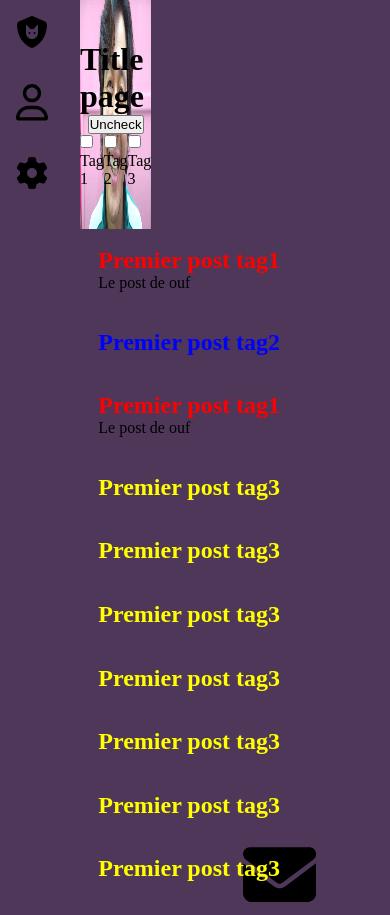
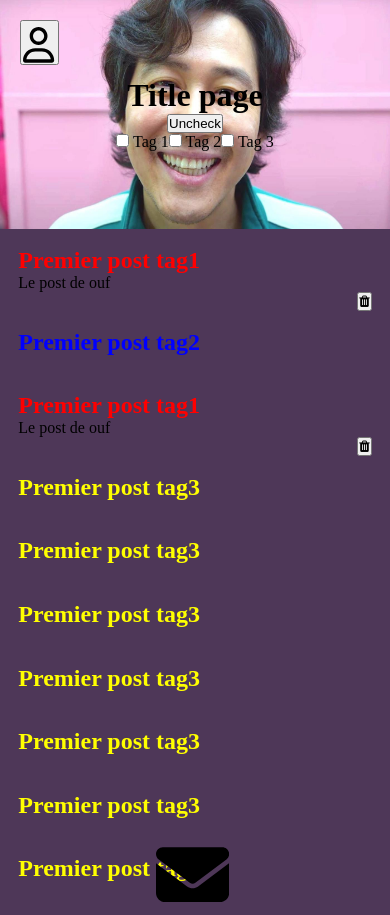
Before and after one commit to AnnamTRAN/Socialmedia, a PHP site: page / in a window 390 px wide; the page is wider, and only the part inside the window is pictured. Run offline with PHP 8.4, Linux system fonts and the light colour scheme.

Commit message:
06/02/2023

```diff
--- a/component/banner.css
+++ b/component/banner.css
@@ -8,3 +8,24 @@
     align-items: center;
     justify-content: center;
 }
+
+#mobile-menu{
+    display: none;
+    position: absolute;
+    left: 0;
+    top: 0;
+    height: 5vh;
+    width: 10vw;
+    margin: 5%;
+}
+
+#mobile-menu svg{
+    height: 5vh;
+    width: 8vw;
+}
+
+@media only screen and (max-width: 600px){
+    #mobile-menu{
+        display: block;
+    }
+}
--- a/component/modal.css
+++ b/component/modal.css
@@ -61,3 +61,26 @@
 }
 
 /*******************************modal**************************/
+
+
+
+/**************** SMALL SCREEN *************/
+@media only screen and (max-width: 600px){
+    #trend{
+        position: fixed;
+        z-index: 2;
+        width: 100vw;
+        bottom: 0;
+        flex-direction: row;
+        justify-content: center;
+    }
+
+    .trend-item{
+        width: 20%;
+    }
+
+    #modal-link svg{
+        margin-left: 0;
+    }
+}
+/**************** SMALL SCREEN *************/
--- a/component/navbar.css
+++ b/component/navbar.css
@@ -1,5 +1,6 @@
 #navbar{
     position: fixed;
+    transition: transform 0.5s ease;
 }
 
 .nav-item{
@@ -17,20 +18,53 @@
     height: 100%;
 }
 
+.nav-link{
+    filter: invert(100%) sepia(100%) saturate(0%) hue-rotate(338deg) brightness(103%) contrast(104%);
+}
+
+
 .link-text{
     display: none;
 }
 
-.nav-link svg{
-    min-width: 2rem;
-    margin: 1rem;
-}
 
-/**************** large screen *************/
+
+/**************** LARGE SCREEN *************/
 @media only screen and (min-width: 600px){
     .navbar{
         top: 0;
         height: 100vh;
     }
+
+    .nav-link svg{
+        min-width: 2rem;
+        margin: 1rem;
+    }
 }
-/*************** large screen *************/
+/*************** LARGE SCREEN *************/
+
+
+
+/**************** SMALL SCREEN *************/
+
+@media only screen and (max-width: 600px){
+    #navbar{
+        transform: translateX(-100%);
+        z-index: 2;
+        height: 100%;
+        width: 100%;
+        background-color: rgba(0,0,0,0.4);
+    }
+
+    .nav-link svg{
+        min-width: 3rem;
+        margin-top: 3rem;
+        margin-right: 2rem;
+    }
+
+    .nav-item{
+        width: 20%;
+    }
+}
+
+/**************** SMALL SCREEN *************/
--- a/component/post.css
+++ b/component/post.css
@@ -4,7 +4,8 @@
     overflow-y: auto;
     top: 25vh;
     bottom: 0vh;
-    width: 92vh;
+    width: 100%;
+    z-index: 1;
 }
 
 #post::-webkit-scrollbar{
--- a/index.html
+++ b/index.html
@@ -5,44 +5,57 @@
     <meta charset="UTF-8">
     <meta http-equiv="X-UA-Compatible" content="IE=edge">
     <meta name="viewport" content="width=device-width, initial-scale=1.0">
-    <title>Document</title>
+    <title>MeowChat</title>
     <link rel="stylesheet" href="style.css">
     <link rel="stylesheet" href="https://cdnjs.cloudflare.com/ajax/libs/font-awesome/4.7.0/css/font-awesome.min.css">
-
 </head>
 
 <body>
     <header>
+        <!-- SIDE NAVBAR -->
         <nav id="navbar">
             <ul class="navbar-nav">
 
                 <li class="nav-item">
                     <a href="index.html" class="nav-link">
-                        <svg xmlns="http://www.w3.org/2000/svg" viewBox="0 0 512 512"><!--! Font Awesome Pro 6.2.1 by @fontawesome - https://fontawesome.com License - https://fontawesome.com/license (Commercial License) Copyright 2022 Fonticons, Inc. --><path d="M269.4 2.9C265.2 1 260.7 0 256 0s-9.2 1-13.4 2.9L54.3 82.8c-22 9.3-38.4 31-38.3 57.2c.5 99.2 41.3 280.7 213.6 363.2c16.7 8 36.1 8 52.8 0C454.7 420.7 495.5 239.2 496 140c.1-26.2-16.3-47.9-38.3-57.2L269.4 2.9zM160 154.4c0-5.8 4.7-10.4 10.4-10.4h.2c3.4 0 6.5 1.6 8.5 4.3l40 53.3c3 4 7.8 6.4 12.8 6.4h48c5 0 9.8-2.4 12.8-6.4l40-53.3c2-2.7 5.2-4.3 8.5-4.3h.2c5.8 0 10.4 4.7 10.4 10.4V272c0 53-43 96-96 96s-96-43-96-96V154.4zM216 288c8.8 0 16-7.2 16-16s-7.2-16-16-16s-16 7.2-16 16s7.2 16 16 16zm96-16c0-8.8-7.2-16-16-16s-16 7.2-16 16s7.2 16 16 16s16-7.2 16-16z"/></svg>                    </a>
+                        <svg xmlns="http://www.w3.org/2000/svg" viewBox="0 0 512 512"><!--! Font Awesome Pro 6.2.1 by @fontawesome - https://fontawesome.com License - https://fontawesome.com/license (Commercial License) Copyright 2022 Fonticons, Inc. --><path d="M269.4 2.9C265.2 1 260.7 0 256 0s-9.2 1-13.4 2.9L54.3 82.8c-22 9.3-38.4 31-38.3 57.2c.5 99.2 41.3 280.7 213.6 363.2c16.7 8 36.1 8 52.8 0C454.7 420.7 495.5 239.2 496 140c.1-26.2-16.3-47.9-38.3-57.2L269.4 2.9zM160 154.4c0-5.8 4.7-10.4 10.4-10.4h.2c3.4 0 6.5 1.6 8.5 4.3l40 53.3c3 4 7.8 6.4 12.8 6.4h48c5 0 9.8-2.4 12.8-6.4l40-53.3c2-2.7 5.2-4.3 8.5-4.3h.2c5.8 0 10.4 4.7 10.4 10.4V272c0 53-43 96-96 96s-96-43-96-96V154.4zM216 288c8.8 0 16-7.2 16-16s-7.2-16-16-16s-16 7.2-16 16s7.2 16 16 16zm96-16c0-8.8-7.2-16-16-16s-16 7.2-16 16s7.2 16 16 16s16-7.2 16-16z"/></svg>
+                        <span class="link-text"> Home </span>
+                    </a>
                 </li>
 
                 <li class="nav-item">
-                    <a href="#" class="nav-link">
-                        <svg xmlns="http://www.w3.org/2000/svg" viewBox="0 0 448 512"><!--! Font Awesome Pro 6.2.1 by @fontawesome - https://fontawesome.com License - https://fontawesome.com/license (Commercial License) Copyright 2022 Fonticons, Inc. --><path d="M272 304h-96C78.8 304 0 382.8 0 480c0 17.67 14.33 32 32 32h384c17.67 0 32-14.33 32-32C448 382.8 369.2 304 272 304zM48.99 464C56.89 400.9 110.8 352 176 352h96c65.16 0 119.1 48.95 127 112H48.99zM224 256c70.69 0 128-57.31 128-128c0-70.69-57.31-128-128-128S96 57.31 96 128C96 198.7 153.3 256 224 256zM224 48c44.11 0 80 35.89 80 80c0 44.11-35.89 80-80 80S144 172.1 144 128C144 83.89 179.9 48 224 48z"/></svg>                    <span class="link-text"> Home </span>
+                    <a href="user.html" class="nav-link">
+                        <svg xmlns="http://www.w3.org/2000/svg" viewBox="0 0 448 512"><!--! Font Awesome Pro 6.2.1 by @fontawesome - https://fontawesome.com License - https://fontawesome.com/license (Commercial License) Copyright 2022 Fonticons, Inc. --><path d="M272 304h-96C78.8 304 0 382.8 0 480c0 17.67 14.33 32 32 32h384c17.67 0 32-14.33 32-32C448 382.8 369.2 304 272 304zM48.99 464C56.89 400.9 110.8 352 176 352h96c65.16 0 119.1 48.95 127 112H48.99zM224 256c70.69 0 128-57.31 128-128c0-70.69-57.31-128-128-128S96 57.31 96 128C96 198.7 153.3 256 224 256zM224 48c44.11 0 80 35.89 80 80c0 44.11-35.89 80-80 80S144 172.1 144 128C144 83.89 179.9 48 224 48z"/></svg>
+                        <span class="link-text"> Profil </span>
                     </a>
                 </li>
 
                 <li class="nav-item">
                     <a href="#" class="nav-link">
-                        <svg xmlns="http://www.w3.org/2000/svg" viewBox="0 0 512 512"><!--! Font Awesome Pro 6.2.1 by @fontawesome - https://fontawesome.com License - https://fontawesome.com/license (Commercial License) Copyright 2022 Fonticons, Inc. --><path d="M495.9 166.6c3.2 8.7 .5 18.4-6.4 24.6l-43.3 39.4c1.1 8.3 1.7 16.8 1.7 25.4s-.6 17.1-1.7 25.4l43.3 39.4c6.9 6.2 9.6 15.9 6.4 24.6c-4.4 11.9-9.7 23.3-15.8 34.3l-4.7 8.1c-6.6 11-14 21.4-22.1 31.2c-5.9 7.2-15.7 9.6-24.5 6.8l-55.7-17.7c-13.4 10.3-28.2 18.9-44 25.4l-12.5 57.1c-2 9.1-9 16.3-18.2 17.8c-13.8 2.3-28 3.5-42.5 3.5s-28.7-1.2-42.5-3.5c-9.2-1.5-16.2-8.7-18.2-17.8l-12.5-57.1c-15.8-6.5-30.6-15.1-44-25.4L83.1 425.9c-8.8 2.8-18.6 .3-24.5-6.8c-8.1-9.8-15.5-20.2-22.1-31.2l-4.7-8.1c-6.1-11-11.4-22.4-15.8-34.3c-3.2-8.7-.5-18.4 6.4-24.6l43.3-39.4C64.6 273.1 64 264.6 64 256s.6-17.1 1.7-25.4L22.4 191.2c-6.9-6.2-9.6-15.9-6.4-24.6c4.4-11.9 9.7-23.3 15.8-34.3l4.7-8.1c6.6-11 14-21.4 22.1-31.2c5.9-7.2 15.7-9.6 24.5-6.8l55.7 17.7c13.4-10.3 28.2-18.9 44-25.4l12.5-57.1c2-9.1 9-16.3 18.2-17.8C227.3 1.2 241.5 0 256 0s28.7 1.2 42.5 3.5c9.2 1.5 16.2 8.7 18.2 17.8l12.5 57.1c15.8 6.5 30.6 15.1 44 25.4l55.7-17.7c8.8-2.8 18.6-.3 24.5 6.8c8.1 9.8 15.5 20.2 22.1 31.2l4.7 8.1c6.1 11 11.4 22.4 15.8 34.3zM256 336c44.2 0 80-35.8 80-80s-35.8-80-80-80s-80 35.8-80 80s35.8 80 80 80z"/></svg>                        <span class="link-text"> Profil </span>
+                        <svg xmlns="http://www.w3.org/2000/svg" viewBox="0 0 512 512"><!--! Font Awesome Pro 6.2.1 by @fontawesome - https://fontawesome.com License - https://fontawesome.com/license (Commercial License) Copyright 2022 Fonticons, Inc. --><path d="M495.9 166.6c3.2 8.7 .5 18.4-6.4 24.6l-43.3 39.4c1.1 8.3 1.7 16.8 1.7 25.4s-.6 17.1-1.7 25.4l43.3 39.4c6.9 6.2 9.6 15.9 6.4 24.6c-4.4 11.9-9.7 23.3-15.8 34.3l-4.7 8.1c-6.6 11-14 21.4-22.1 31.2c-5.9 7.2-15.7 9.6-24.5 6.8l-55.7-17.7c-13.4 10.3-28.2 18.9-44 25.4l-12.5 57.1c-2 9.1-9 16.3-18.2 17.8c-13.8 2.3-28 3.5-42.5 3.5s-28.7-1.2-42.5-3.5c-9.2-1.5-16.2-8.7-18.2-17.8l-12.5-57.1c-15.8-6.5-30.6-15.1-44-25.4L83.1 425.9c-8.8 2.8-18.6 .3-24.5-6.8c-8.1-9.8-15.5-20.2-22.1-31.2l-4.7-8.1c-6.1-11-11.4-22.4-15.8-34.3c-3.2-8.7-.5-18.4 6.4-24.6l43.3-39.4C64.6 273.1 64 264.6 64 256s.6-17.1 1.7-25.4L22.4 191.2c-6.9-6.2-9.6-15.9-6.4-24.6c4.4-11.9 9.7-23.3 15.8-34.3l4.7-8.1c6.6-11 14-21.4 22.1-31.2c5.9-7.2 15.7-9.6 24.5-6.8l55.7 17.7c13.4-10.3 28.2-18.9 44-25.4l12.5-57.1c2-9.1 9-16.3 18.2-17.8C227.3 1.2 241.5 0 256 0s28.7 1.2 42.5 3.5c9.2 1.5 16.2 8.7 18.2 17.8l12.5 57.1c15.8 6.5 30.6 15.1 44 25.4l55.7-17.7c8.8-2.8 18.6-.3 24.5 6.8c8.1 9.8 15.5 20.2 22.1 31.2l4.7 8.1c6.1 11 11.4 22.4 15.8 34.3zM256 336c44.2 0 80-35.8 80-80s-35.8-80-80-80s-80 35.8-80 80s35.8 80 80 80z"/></svg>
+                        <span class="link-text"> Settings </span>
                     </a>
                 </li>
 
             </ul>
         </nav>
+        <!-- SIDE NAVBAR -->
+
     </header>
 
 
     <main>
 
         <div id="global">
+            <!-- MAIN CONTENT -->
+
             <div id="main_content">
+                <!-- Banner -->
                 <div id="banner">
+
+                    <button id="mobile-menu" onclick="display()">
+                        <svg xmlns="http://www.w3.org/2000/svg" viewBox="0 0 448 512"><!--! Font Awesome Pro 6.2.1 by @fontawesome - https://fontawesome.com License - https://fontawesome.com/license (Commercial License) Copyright 2022 Fonticons, Inc. --><path d="M272 304h-96C78.8 304 0 382.8 0 480c0 17.67 14.33 32 32 32h384c17.67 0 32-14.33 32-32C448 382.8 369.2 304 272 304zM48.99 464C56.89 400.9 110.8 352 176 352h96c65.16 0 119.1 48.95 127 112H48.99zM224 256c70.69 0 128-57.31 128-128c0-70.69-57.31-128-128-128S96 57.31 96 128C96 198.7 153.3 256 224 256zM224 48c44.11 0 80 35.89 80 80c0 44.11-35.89 80-80 80S144 172.1 144 128C144 83.89 179.9 48 224 48z"/></svg>                    <span class="link-text"> Home </span>
+                    </button>
 
                     <h1>Title page</h1>
 
@@ -74,7 +87,11 @@
                     </ul>
 
                 </div>
+                <!-- Banner -->
 
+
+
+                <!-- Posts space-->
                 <div id="post">
 
                     <div id="alert">
@@ -82,14 +99,13 @@
                             <span id="close-alert">&times;</span>
                             <p>You must be connected to view more</p>
                             <div>
-                                <button>Sign in</button>
-                                <button>Sign up</button>
+                                <form action="user.html"><button>Sign in</button></form>
+                                <form action="signup.html"><button>Sign up</button></form>
                             </div>
                         </div>
                     </div>
 
                     <article class="tag" data-value="tag1">
-                        <section>
                         <h2>Premier post tag1</h2>
                         <p>Le post de ouf</p>
                         <button class="remove-button"><i class="fa fa-trash"></i></button>
@@ -100,15 +116,13 @@
                                 <button value="no">No</button>
                             </div>
                         </div>
-                        </section>
                     </article>
 
                     <article class="tag" data-value="tag2">
                         <h2>Premier post tag2</h2>
                     </article>
 
-                    <article class="tag" data-value="tag1">
-                        <section>
+                    <article class="tag" data-value="tag1"> <!-- Exemple of post -->
                         <h2>Premier post tag1</h2>
                         <p>Le post de ouf</p>
                         <button class="remove-button"><i class="fa fa-trash"></i></button>
@@ -119,7 +133,6 @@
                                 <button value="no">No</button>
                             </div>
                         </div>
-                        </section>
                     </article>
 
                     <article class="tag" data-value="tag3">
@@ -154,8 +167,13 @@
                         <h2>Premier post tag3</h2>
                     </article>
                 </div>
+                <!-- Posts space -->
+
             </div>
+            <!-- MAIN CONTENT -->
 
+
+            <!-- TREND SIDE -->
             <div id="trend">
 
                 <div id="modal">
@@ -185,6 +203,8 @@
                 </div>
 
             </div>
+            <!-- TREND SIDE -->
+
         </div>
     </main>
 
--- a/style.css
+++ b/style.css
@@ -16,15 +16,27 @@ body{
 main,footer{
     margin-left: 5rem;
     margin-right: 5rem;
-
 }
 /*space for navbar and trend*/
 
 #main_content{
     height: 100vh;
     width: 100%;
+    position: relative;
 }
 
 #global{
     display:flex;
 }
+/**************** SMALL SCREEN *************/
+
+@media only screen and (max-width: 600px){
+    main,footer{
+        margin: 0;
+    }
+
+    #main_content{
+        width: 100vw;
+    }
+}
+/**************** SMALL SCREEN *************/
```
Also changed, not shown: script.js (+38 -0 lines), signup.html (added, +75 -0 lines), styleuser.css (added, +29 -0 lines), user.html (added, +74 -0 lines). Lines whose indentation alone changed are shown as unchanged.
